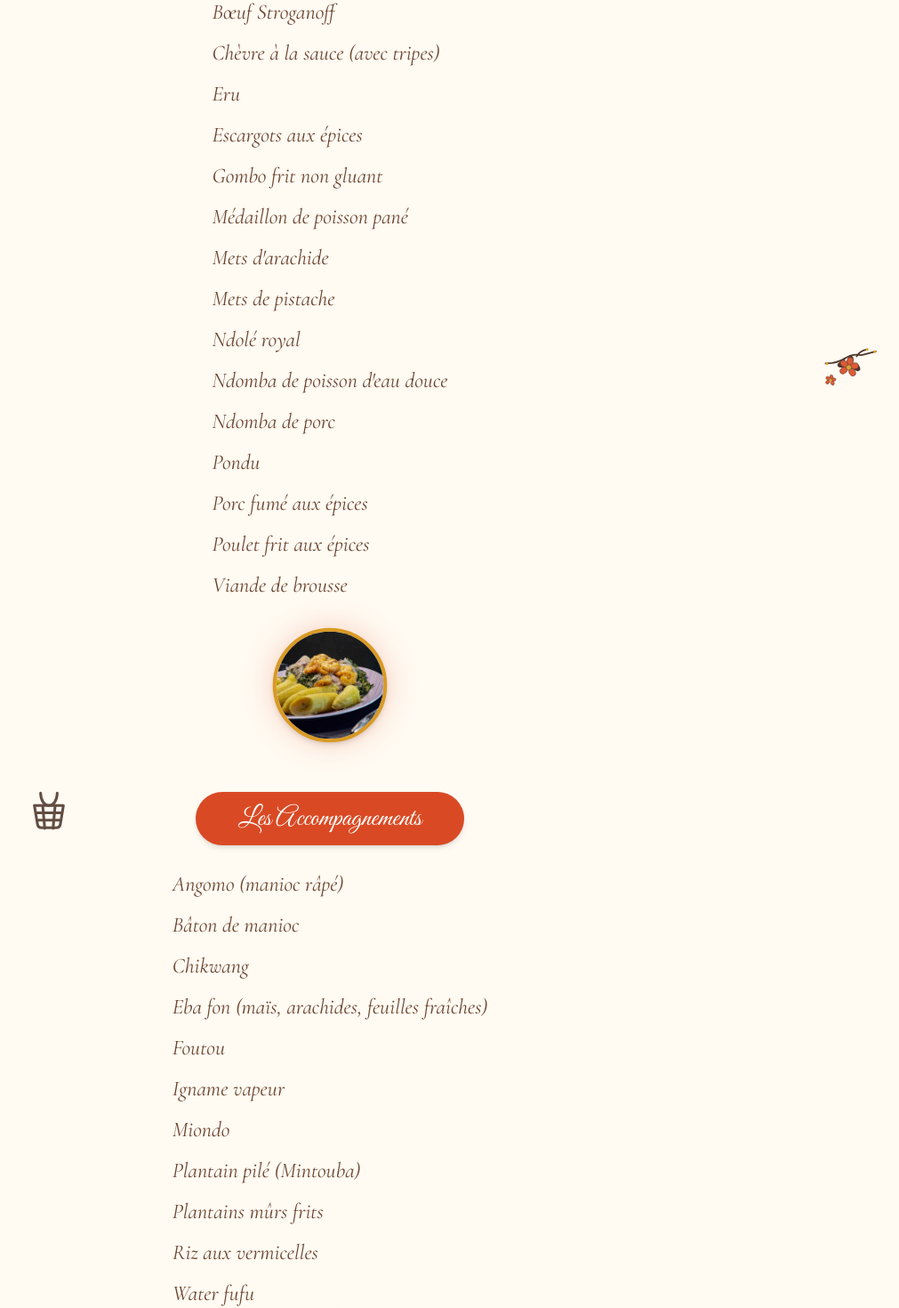
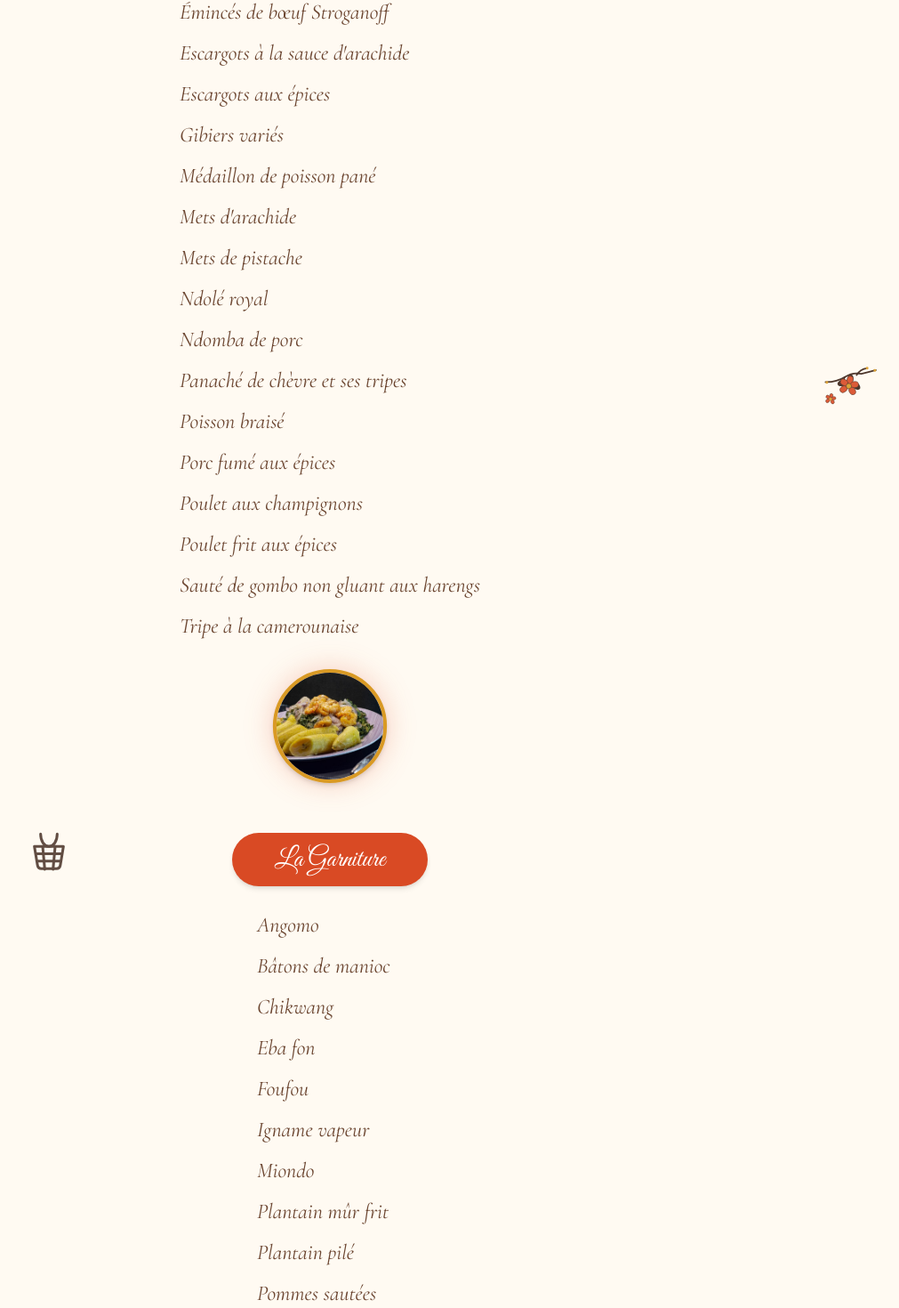
Before and after one commit to Bnfs/mariage-anthony-osier, a React (Vite) app: page /menu in a window 1280 px wide. Shown: the part 1118-2588 px from the top of the page at 89% size, without its empty margins (269-1280 px from the left). Built offline with nearby package versions, Linux system fonts and the light colour scheme.

Commit message:
Mettre à jour le menu avec la nouvelle liste, trié par ordre alphabétique

```diff
--- a/src/pages/MenuPage.jsx
+++ b/src/pages/MenuPage.jsx
@@ -16,47 +16,48 @@ const CATEGORIES = [
     name: 'Les Entrées',
     motif: 'calabash',
     photo: menuEntreesImg,
-    items: ['Quiche Lorraine', 'Salade charcutière', 'Salade russe'],
+    items: ['Assiette paysanne', 'Salade charcutière', 'Salade russe'],
   },
   {
     name: 'Les Plats Chauds',
     motif: 'djembe',
     photo: menuPlatsImg,
     items: [
+      'Tripe à la camerounaise',
       'Ndomba de porc',
-      "Ndomba de poisson d'eau douce",
+      'Panaché de chèvre et ses tripes',
+      'Poisson braisé',
+      'Poulet aux champignons',
       'Médaillon de poisson pané',
       'Porc fumé aux épices',
-      'Bœuf Stroganoff',
+      'Ndolé royal',
+      'Émincés de bœuf Stroganoff',
+      'Sauté de gombo non gluant aux harengs',
       'Poulet frit aux épices',
-      'Chèvre à la sauce (avec tripes)',
       "Boa fumé à la sauce d'arachide",
-      'Viande de brousse',
+      'Gibiers variés',
       'Escargots aux épices',
-      'Ndolé royal',
-      'Gombo frit non gluant',
-      'Pondu',
-      'Eru',
+      "Escargots à la sauce d'arachide",
       'Mets de pistache',
       "Mets d'arachide",
     ].sort((a, b) => a.localeCompare(b, 'fr')),
   },
   {
-    name: 'Les Accompagnements',
+    name: 'La Garniture',
     motif: 'basket',
     photo: menuAccompagnementsImg,
     items: [
-      'Plantains mûrs frits',
-      'Plantain pilé (Mintouba)',
+      'Riz aux vermicelles',
+      'Plantain mûr frit',
+      'Plantain pilé',
       'Miondo',
-      'Riz aux vermicelles',
-      'Bâton de manioc',
+      'Bâtons de manioc',
+      'Angomo',
+      'Eba fon',
       'Chikwang',
+      'Pommes sautées',
+      'Foufou',
       'Igname vapeur',
-      'Angomo (manioc râpé)',
-      'Eba fon (maïs, arachides, feuilles fraîches)',
-      'Foutou',
-      'Water fufu',
     ].sort((a, b) => a.localeCompare(b, 'fr')),
   },
   {
```
